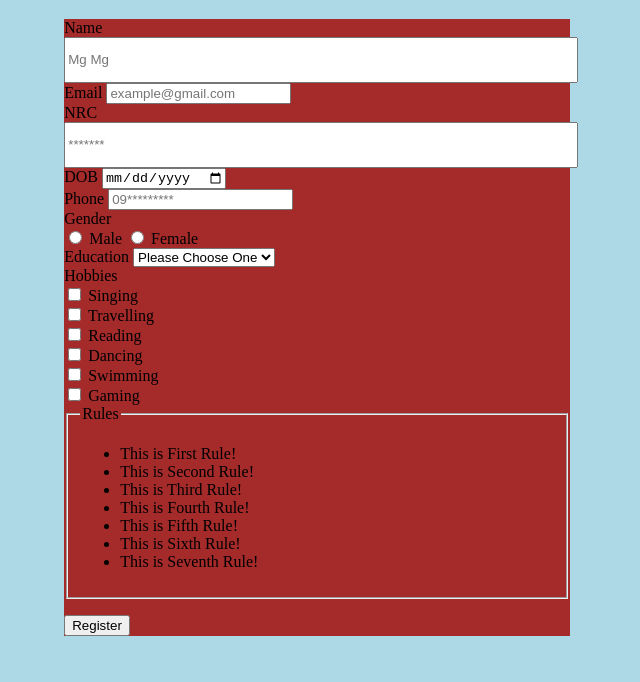
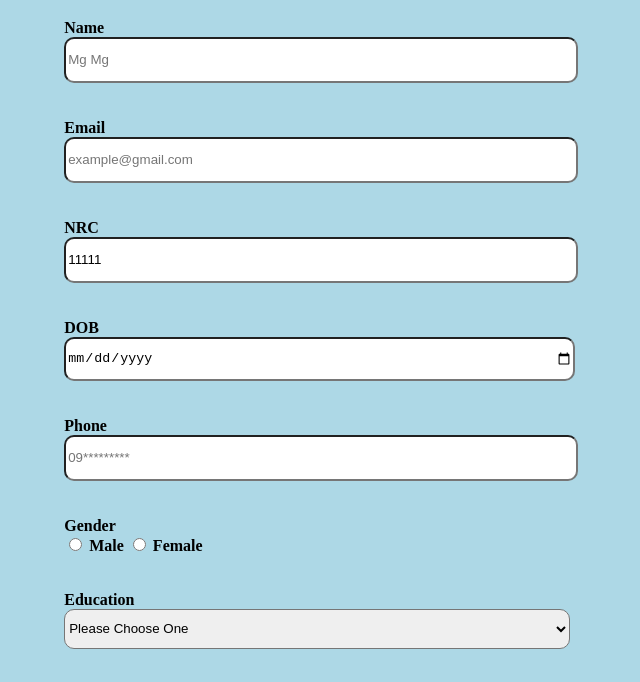
Before and after one commit to yanyan2005/yanyan2005.github.io, a plain HTML site: page CSS/register.html in a window 1280 px wide. Shown: the part 61-743 px from the top of the page, without its empty margins (323-963 px from the left). Drawn offline with Linux system fonts and the light colour scheme.

Commit message:
CSS_Day_4

```diff
--- a/CSS/register.css
+++ b/CSS/register.css
@@ -8,11 +8,71 @@
 }
 #myform{
     width: 40%;
-    background-color: brown;
     margin: 0 auto;
+    font-weight: bold;
 }
 
-input[type="text"]{
+/*group  selector*/
+
+input[type="text"], input[type="email"], input[type="number"] , input[type="date"], #edu {
     width: 100%;
     height: 40px;
+    outline: none;
+    border-radius: 10px;
 }
+
+
+input[type="text"]:focus, input[tyspe="email"]:focus, input[type="number"]:focus, input[type="date"]:focus, #edu:focus {
+   color: whitesmoke;
+   background-color: black;
+   font-weight: bold;
+   border:4px solid blue;
+}
+/*radio*/
+input[type="radio"]:checked + label {
+    color:blue;
+    letter-spacing: 5px;
+}
+/*checkebox(enabled and disabled)*/
+input[type="checkbox"]:enabled + label {
+    color:red;
+    font-style:Arial;
+}
+input[type="checkbox"]:disabled + label {
+    text-decoration: line-through;
+    font-style:Arial;
+}
+
+input[type="checkbox"]:checked + label{
+    color:green;
+    font-weight: bold;
+}
+/* first child /last child */
+ul li:first-child{
+    background-color: yellow;
+}
+ul li:last-child{
+    background-color:red;
+}
+ul li:nth-child(3){
+    background-color: green;
+}
+
+/*empty*/
+p:empty{
+    height: 20px;
+    background-color: black;
+}
+/*button*/
+.reg_btn{
+
+    width: 150px;
+    height: 40px;
+}
+
+.reg_btn:hover{
+    background-color: black;
+    color: white;
+    cursor: grabbing;
+
+}
--- a/CSS/register.html
+++ b/CSS/register.html
@@ -14,28 +14,28 @@
             <label for="name">Name</label>
             <input type="text" placeholder="Mg Mg" id="name">
         </div>
-
+        <br> <br>
         <div>
             <label for="email">Email</label>
             <input type="email" placeholder="example@gmail.com" id="email">
         </div>
-
+        <br> <br>
         <div>
             <label for="nrc">NRC</label>
-            <input type="text" placeholder="*******" id="nrc">
+            <input type="text" placeholder="*******" id="nrc" value="11111" readonly >
         </div>
-
+        <br> <br>
         <div>
             <label for="dob">DOB</label>
             <input type="date" id="dob">
         </div>
-
+        <br> <br>
 
         <div>
             <label for="phone">Phone</label>
             <input type="number" placeholder="09*********" id="phone" name="phone">
         </div>
-
+        <br> <br>
         <div>
             <label for="">Gender</label>
             <br>
@@ -45,10 +45,10 @@
             <input type="radio" id="female" value="female" name="gender">
             <label for="female">Female</label>
         </div>
-
+        <br> <br>
         <div>
             <label for="name">Education</label>
-            <select name="" id="">
+            <select name="" id="edu">
                 <option value="">Please Choose One</option>
                 <option value="">First Year</option>
                 <option value="">Third Year</option>
@@ -59,7 +59,7 @@
                 <option value="">PHD</option>
             </select>
         </div>
-
+        <br> <br>
 
         <div>
             <label for="">Hobbies</label>
@@ -68,7 +68,7 @@
                 <label for="Singing">Singing</label>
             </div>
             <div>
-                <input type="checkbox" id="Travelling">
+                <input type="checkbox" id="Travelling" disabled>
                 <label for="Travelling">Travelling</label>
             </div>
             <div>
@@ -88,7 +88,7 @@
                 <label for="Gaming">Gaming</label>
             </div>
         </div>
-
+        <br> <br>
         <fieldset>
             <legend>Rules</legend>
             <ul>
@@ -105,9 +105,9 @@
         <p></p>
 
 
-        <button>Register</button>
+        <button class="reg_btn">Register</button>
 
-
+        <p>Thank you for registering!</p>
 
 
 
```
